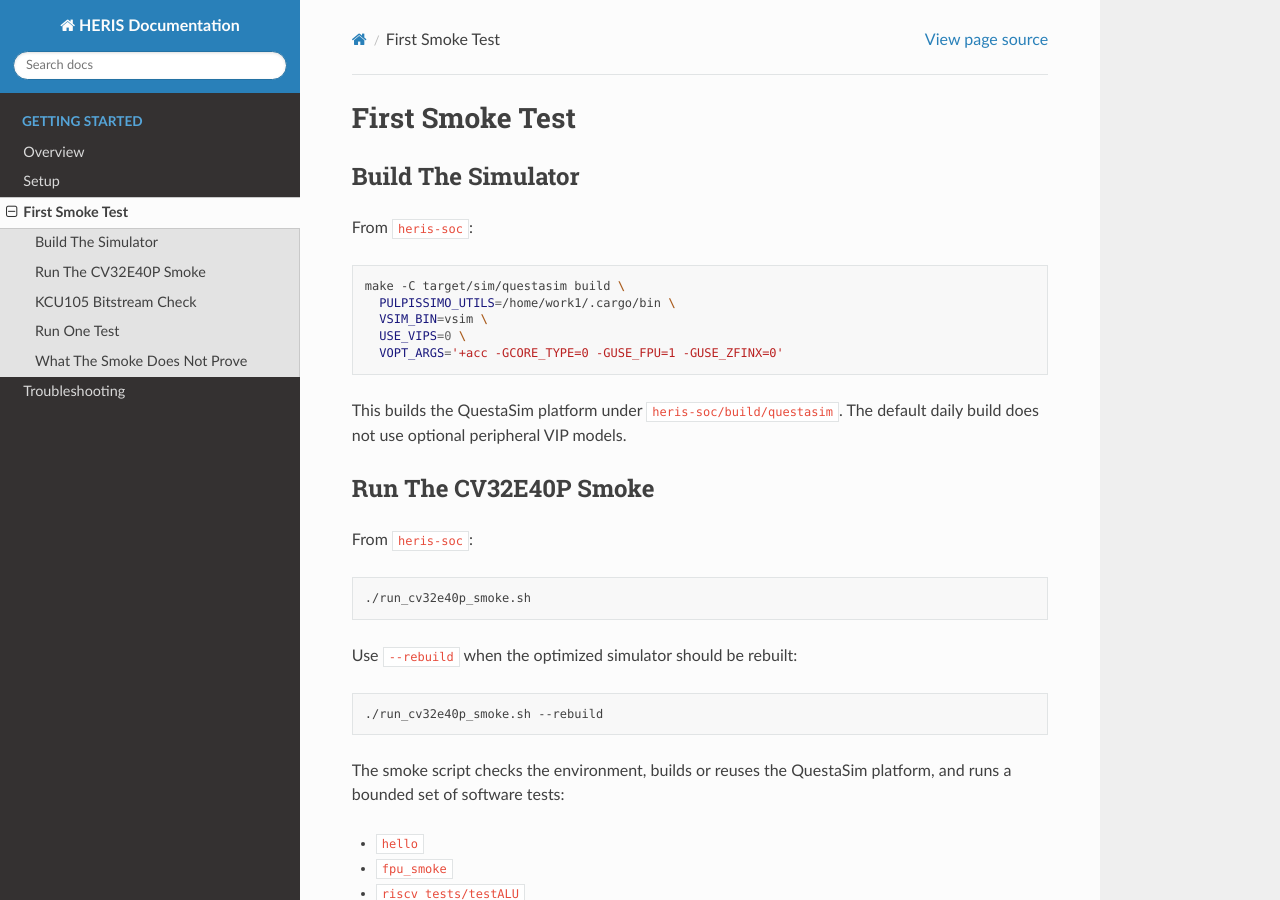
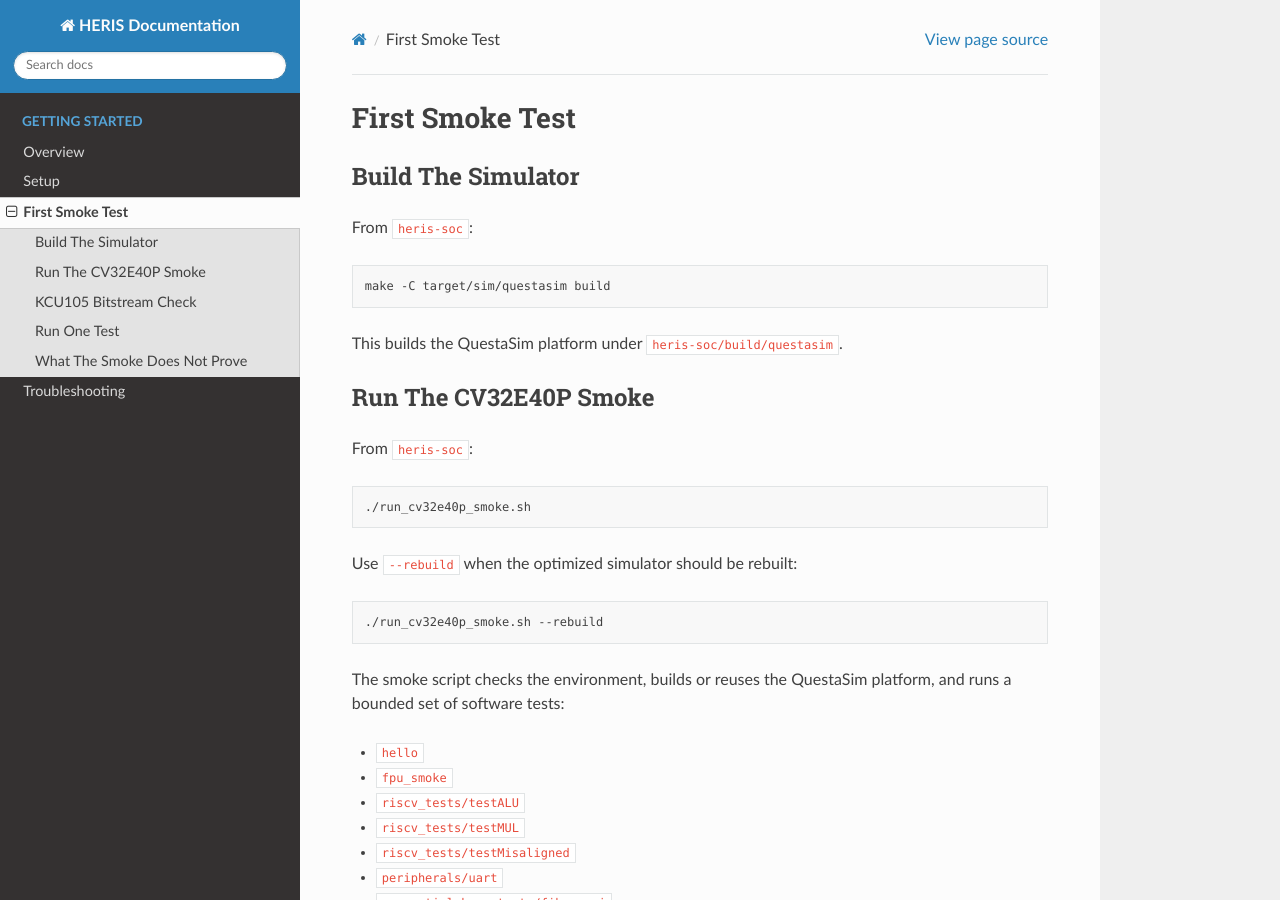
Before and after one commit to albertc9/HERIS-Doc, a Sphinx documentation site: the page built from docs/source/getting-started/first-smoke-test.rst, in a window 1280 px wide and 900 px high. Built offline with Sphinx 7.4.7 and the Read the Docs theme 3.1.0, drawn with Linux system fonts in a browser that asks for light colours; pages that are not in the unit, such as notebooks, are missing from menus.

Commit message:
update makefile cmd

```diff
--- a/docs/source/getting-started/first-smoke-test.rst
+++ b/docs/source/getting-started/first-smoke-test.rst
@@ -8,14 +8,9 @@ From ``heris-soc``:
 
 .. code-block:: sh
 
-   make -C target/sim/questasim build \
-     PULPISSIMO_UTILS=/home/work1/.cargo/bin \
-     VSIM_BIN=vsim \
-     USE_VIPS=0 \
-     VOPT_ARGS='+acc -GCORE_TYPE=0 -GUSE_FPU=1 -GUSE_ZFINX=0'
+   make -C target/sim/questasim build
 
-This builds the QuestaSim platform under ``heris-soc/build/questasim``. The
-default daily build does not use optional peripheral VIP models.
+This builds the QuestaSim platform under ``heris-soc/build/questasim``.
 
 Run The CV32E40P Smoke
 ----------------------
```
